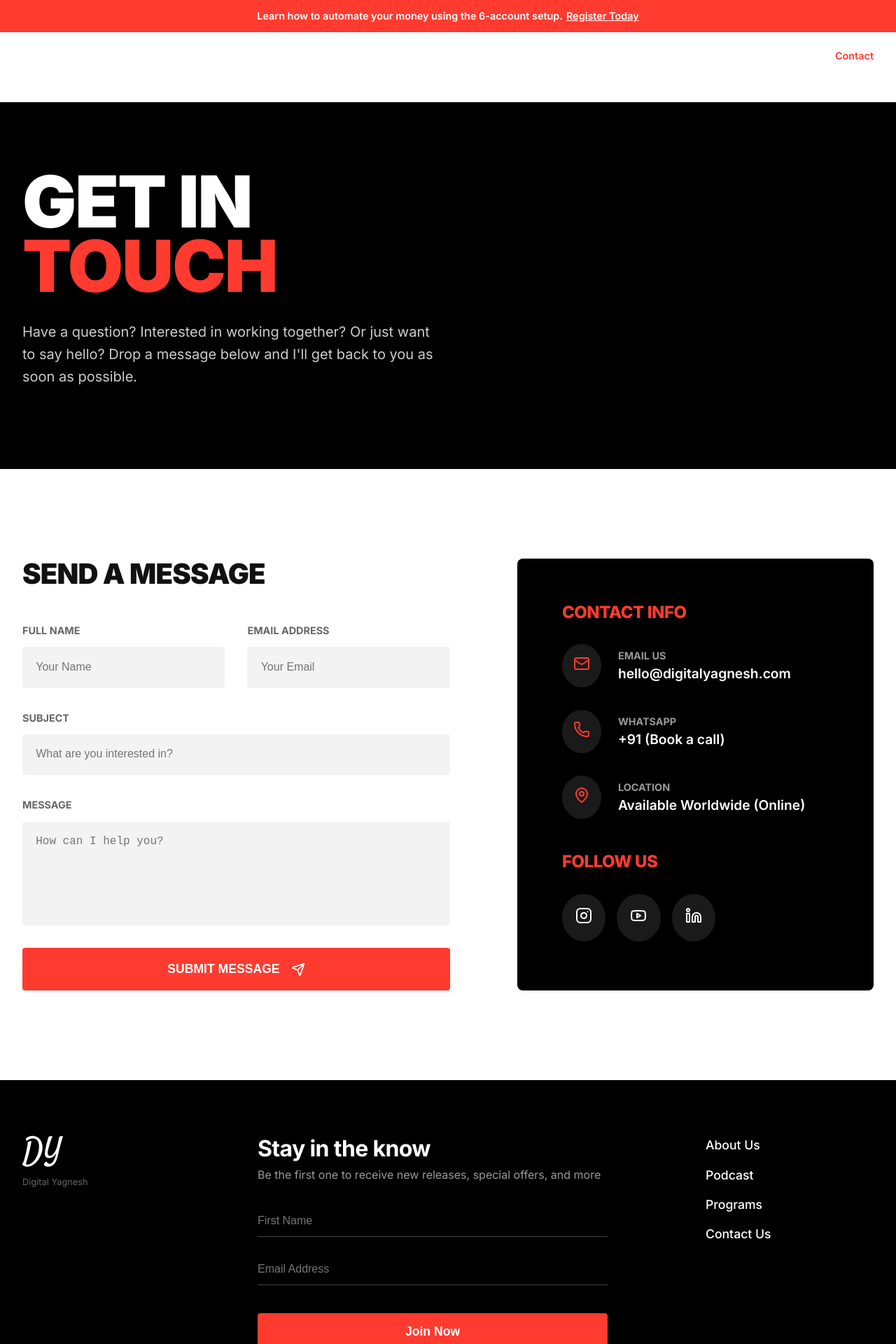
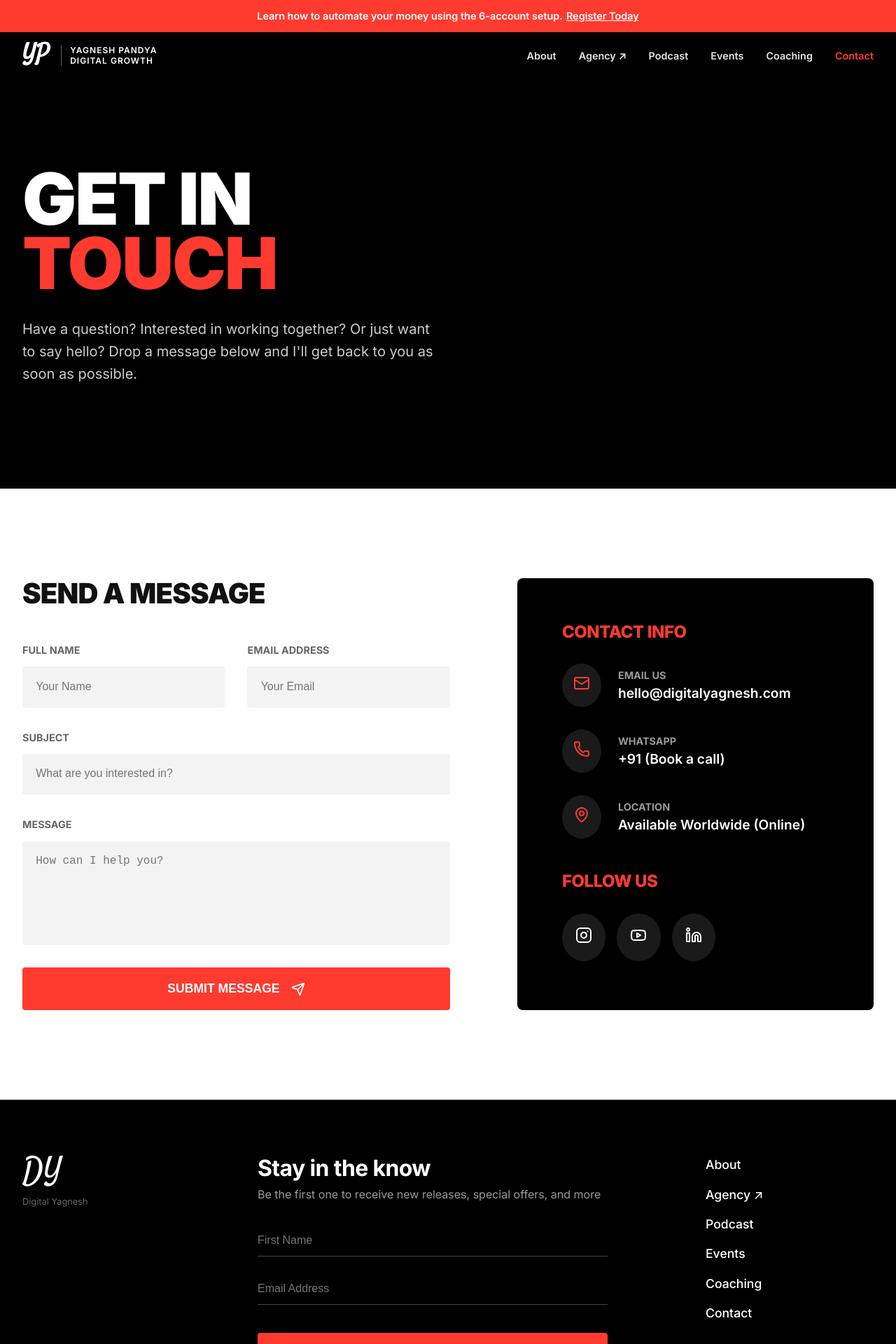
Before and after one commit to jayvdigitalyagnesh-collab/yagneshpandya, a React (Vite) app: page /contact in a window 1280 px wide. Shown: the top 1920 px of the page at 70% size. Built offline with nearby package versions, Linux system fonts and the light colour scheme.

Commit message:
contact,footer

```diff
--- a/src/components/Footer.jsx
+++ b/src/components/Footer.jsx
@@ -101,14 +101,21 @@ const Footer = () => {
                         <div style={{ paddingLeft: '2rem' }}>
                             <ul style={{ listStyle: 'none', padding: 0, display: 'flex', flexDirection: 'column', gap: '1rem' }}>
                                 {[
-                                    { name: "About Us", path: "/about" },
+                                    { name: "About", path: "/about" },
+                                    { name: "Agency", path: "https://www.digitalyagnesh.com/", isExternal: true },
                                     { name: "Podcast", path: "/podcast" },
-                                    { name: "Programs", path: "/#programs" },
-                                    { name: "Contact Us", path: "/contact" }
+                                    { name: "Events", path: "/events" },
+                                    { name: "Coaching", path: "/coaching" },
+                                    { name: "Contact", path: "/contact" }
                                 ].map((link, i) => (
                                     <li key={i}>
-                                        <a href={link.path} style={{ color: 'white', textDecoration: 'none', fontSize: '1.1rem', fontWeight: 500 }}>
-                                            {link.name}
+                                        <a
+                                            href={link.path}
+                                            target={link.isExternal ? "_blank" : "_self"}
+                                            rel={link.isExternal ? "noopener noreferrer" : ""}
+                                            style={{ color: 'white', textDecoration: 'none', fontSize: '1.1rem', fontWeight: 500 }}
+                                        >
+                                            {link.name} {link.isExternal && '↗'}
                                         </a>
                                     </li>
                                 ))}
--- a/src/components/Navbar.jsx
+++ b/src/components/Navbar.jsx
@@ -45,11 +45,11 @@ const Navbar = () => {
       borderBottom: isScrolled ? '1px solid #222' : 'none'
     }}>
 
-      {!isScrolled && location.pathname === '/' && (
+      {!isScrolled && (location.pathname === '/' || location.pathname === '/about' || location.pathname === '/podcast' || location.pathname === '/contact') && (
         <div style={{
           position: 'absolute',
           inset: 0,
-          background: 'linear-gradient(to bottom, rgba(0,0,0,0.7) 0%, transparent 100%)',
+          background: 'linear-gradient(to bottom, rgba(0,0,0,0.8) 0%, transparent 100%)',
           zIndex: -1,
           pointerEvents: 'none'
         }} />
--- a/src/pages/ContactPage.jsx
+++ b/src/pages/ContactPage.jsx
@@ -14,9 +14,9 @@ const ContactPage = () => {
     };
 
     return (
-        <div className="contact-page" style={{ backgroundColor: '#fff', minHeight: '100vh', paddingTop: '100px' }}>
+        <div className="contact-page" style={{ backgroundColor: '#fff', minHeight: '100vh' }}>
             {/* 1. HERO SECTION */}
-            <section style={{ padding: '6rem 0', backgroundColor: '#000', color: 'white' }}>
+            <section style={{ padding: '12rem 0 8rem', backgroundColor: '#000', color: 'white' }}>
                 <div className="container">
                     <Reveal>
                         <h1 style={{
```
